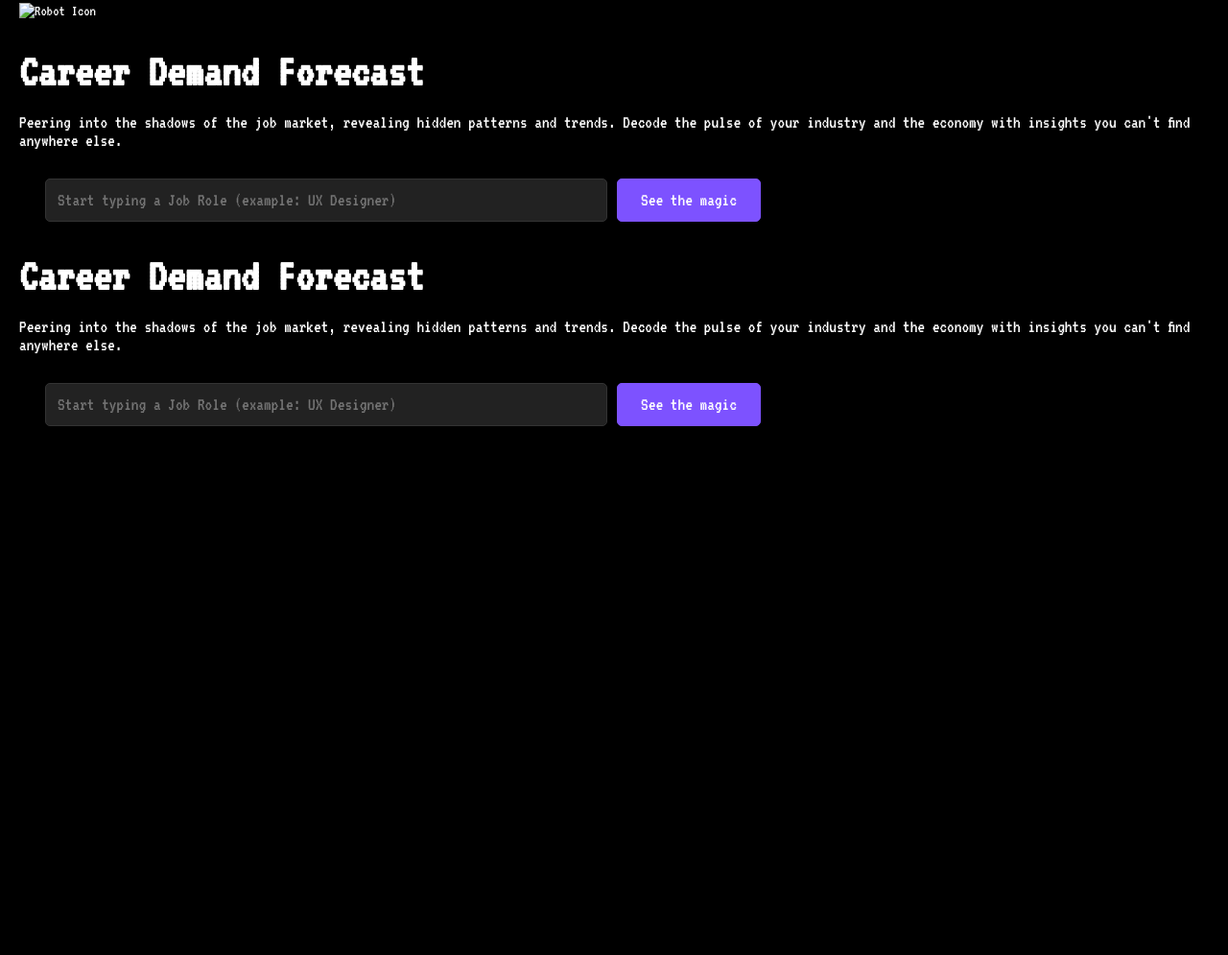
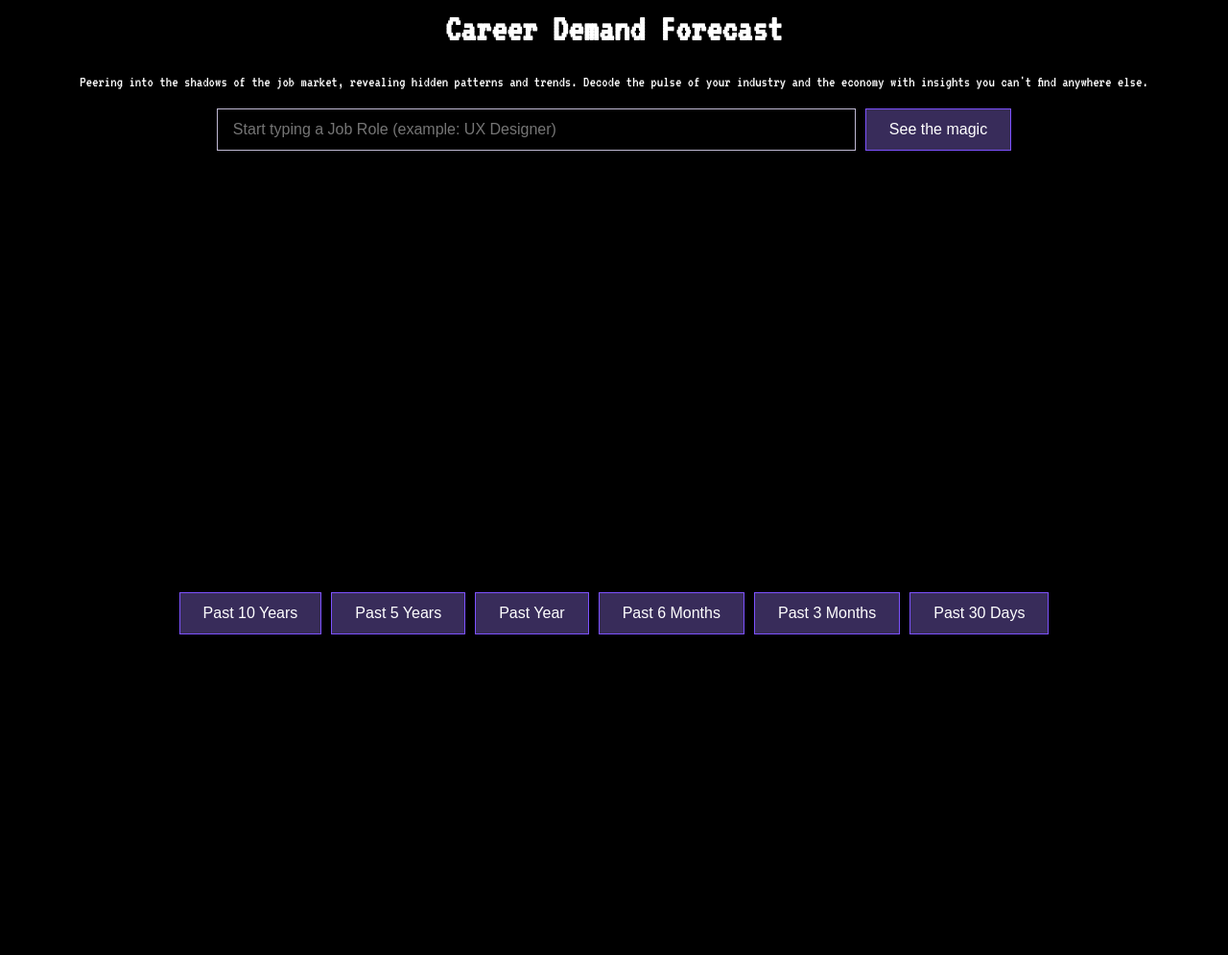
Before and after one commit to motaterry/job-posting-trends, a plain HTML site: page index.html in a window 1280 px wide. Shown: the part 17-1012 px from the top of the page at 96% size. After the commit the page ends 800 px from the top, so only its background shows below. Drawn offline with nearby package versions, Linux system fonts and the light colour scheme.

Commit message:
update files

```diff
--- a/index.html
+++ b/index.html
@@ -1,47 +1,33 @@
 <!DOCTYPE html>
 <html lang="en">
 <head>
-    <link rel="preconnect" href="https://fonts.googleapis.com">
-    <link rel="preconnect" href="https://fonts.gstatic.com" crossorigin>
-    <link href="https://fonts.googleapis.com/css2?family=VT323&display=swap" rel="stylesheet">
     <meta charset="UTF-8">
     <meta name="viewport" content="width=device-width, initial-scale=1.0">
     <title>Career Demand Forecast</title>
     <link rel="stylesheet" href="styles.css">
+    <link rel="preconnect" href="https://fonts.googleapis.com">
+    <link rel="preconnect" href="https://fonts.gstatic.com" crossorigin>
+    <link href="https://fonts.googleapis.com/css2?family=VT323&display=swap" rel="stylesheet">
     <script src="https://cdn.jsdelivr.net/npm/chart.js"></script>
     <script src="https://cdn.jsdelivr.net/npm/chartjs-adapter-date-fns"></script>
-    <script src="https://d3js.org/d3.v7.min.js"></script>
 </head>
 <body>
-    <div id="home-screen" class="screen active">
-        <div class="content">
-            <img src="robot-icon.png" alt="Robot Icon" class="icon">
-            <h1>Career Demand Forecast</h1>
-            <p>Peering into the shadows of the job market, revealing hidden patterns and trends. Decode the pulse of your industry and the economy with insights you can't find anywhere else.</p>
-            <form onsubmit="event.preventDefault(); showDataScreen();">
-                <input type="text" id="jobRole" placeholder="Start typing a Job Role (example: UX Designer)" required>
-                <button type="submit">See the magic</button>
-            </form>
-        </div>
+    <h1 class="vt323-regular">Career Demand Forecast</h1>
+    <p class="vt323-regular">Peering into the shadows of the job market, revealing hidden patterns and trends. Decode the pulse of your industry and the economy with insights you can't find anywhere else.</p>
+    <div class="search-container">
+        <input type="text" id="jobTitle" name="jobTitle" placeholder="Start typing a Job Role (example: UX Designer)" class="vt323-regular">
+        <button id="fetchButton" class="vt323-regular">See the magic</button>
     </div>
-    <div id="data-screen" class="screen">
-        <div class="content">
-            <h1>Career Demand Forecast</h1>
-            <p>Peering into the shadows of the job market, revealing hidden patterns and trends. Decode the pulse of your industry and the economy with insights you can't find anywhere else.</p>
-            <form onsubmit="event.preventDefault(); updateChart('1year');">
-                <input type="text" id="jobRoleDisplay" placeholder="Start typing a Job Role (example: UX Designer)" required>
-                <button type="submit">See the magic</button>
-            </form>
-            <canvas id="jobTrendChart" width="600" height="400"></canvas>
-            <div id="timeframe-buttons">
-                <button onclick="updateChart('10years')">Past 10 Years</button>
-                <button onclick="updateChart('5years')">Past 5 Years</button>
-                <button onclick="updateChart('1year')">Past Year</button>
-                <button onclick="updateChart('6months')">Past 6 Months</button>
-                <button onclick="updateChart('3months')">Past 3 Months</button>
-                <button onclick="updateChart('30days')">Past 30 Days</button>
-            </div>
-            <div id="error-message" style="display:none; color: red; margin-top: 10px;"></div>
+    <div class="content">
+        <div id="popular-job-titles" class="vt323-regular"></div>
+        <canvas id="jobTrendChart" width="600" height="400"></canvas>
+        <div id="timeframe-buttons" class="vt323-regular">
+            <button>Past 10 Years</button>
+            <button>Past 5 Years</button>
+            <button>Past Year</button>
+            <button>Past 6 Months</button>
+            <button>Past 3 Months</button>
+            <button>Past 30 Days</button>
         </div>
     </div>
     <script src="script.js"></script>
--- a/script.js
+++ b/script.js
@@ -1,24 +1,31 @@
-function showDataScreen() {
-    var jobRole = document.getElementById('jobRole').value;
-    document.getElementById('jobRoleDisplay').value = jobRole;
+document.getElementById('fetchButton').addEventListener('click', updateChart);
 
-    document.getElementById('home-screen').classList.remove('active');
-    document.getElementById('data-screen').classList.add('active');
+async function updateChart() {
+    const jobTitle = document.getElementById('jobTitle').value;
+    const response = await fetch(`job_posts.csv`);
+    const data = await response.text();
+    const parsedData = Papa.parse(data, { header: true }).data;
 
-    updateChart('1year'); // Default to past year
-}
+    const filteredData = parsedData.filter(post => post.title.includes(jobTitle));
 
-document.addEventListener("DOMContentLoaded", function() {
-    var ctx = document.getElementById('jobTrendChart').getContext('2d');
-    var jobTrendChart = new Chart(ctx, {
+    const jobTitles = [...new Set(filteredData.map(post => post.title))];
+    const popularJobTitlesContainer = document.getElementById('popular-job-titles');
+    popularJobTitlesContainer.innerHTML = jobTitles.map(title => `<button>${title}</button>`).join('');
+
+    const chartData = filteredData.map(post => ({
+        x: new Date(post.date_posted),
+        y: 1
+    }));
+
+    const ctx = document.getElementById('jobTrendChart').getContext('2d');
+    new Chart(ctx, {
         type: 'line',
         data: {
-            labels: [], // This will be updated dynamically
             datasets: [{
                 label: 'Number of Job Posts',
-                data: [], // This will be updated dynamically
-                borderColor: 'rgba(75, 192, 192, 1)',
-                borderWidth: 2,
+                data: chartData,
+                borderColor: '#561EFF',
+                backgroundColor: '#561EFF',
                 fill: false,
                 tension: 0.1
             }]
@@ -28,81 +35,28 @@ document.addEventListener("DOMContentLoaded", function() {
                 x: {
                     type: 'time',
                     time: {
-                        unit: 'month'
-                    },
-                    title: {
-                        display: true,
-                        text: 'Time'
+                        unit: 'year'
                     }
                 },
                 y: {
-                    beginAtZero: true,
-                    title: {
-                        display: true,
-                        text: 'Number of Job Posts'
-                    }
+                    beginAtZero: true
                 }
             },
             plugins: {
+                legend: {
+                    display: true,
+                    labels: {
+                        color: '#fff'
+                    }
+                },
                 tooltip: {
                     callbacks: {
                         label: function(context) {
-                            return `Date: ${context.label}, ${context.raw} job posts`;
+                            return `Date: ${context.label}, ${context.raw.y} job posts`;
                         }
                     }
                 }
             }
         }
     });
-
-    window.updateChart = function(timeframe) {
-        // Fetch data and update chart based on timeframe
-        var jobRole = document.getElementById('jobRoleDisplay').value;
-        var errorMessage = document.getElementById('error-message');
-        errorMessage.style.display = 'none'; // Hide error message before new request
-
-        // Here we should replace this with a real data fetching logic
-        var data = generateMockData(timeframe); // Mock data for demonstration purposes
-
-        jobTrendChart.data.labels = data.labels;
-        jobTrendChart.data.datasets[0].data = data.values;
-        jobTrendChart.update();
-    }
-
-    function generateMockData(timeframe) {
-        // Generate mock data based on the timeframe
-        var now = new Date();
-        var labels = [];
-        var values = [];
-        var startDate;
-
-        switch(timeframe) {
-            case '10years':
-                startDate = new Date(now.setFullYear(now.getFullYear() - 10));
-                break;
-            case '5years':
-                startDate = new Date(now.setFullYear(now.getFullYear() - 5));
-                break;
-            case '1year':
-                startDate = new Date(now.setFullYear(now.getFullYear() - 1));
-                break;
-            case '6months':
-                startDate = new Date(now.setMonth(now.getMonth() - 6));
-                break;
-            case '3months':
-                startDate = new Date(now.setMonth(now.getMonth() - 3));
-                break;
-            case '30days':
-                startDate = new Date(now.setDate(now.getDate() - 30));
-                break;
-        }
-
-        while (startDate <= now) {
-            labels.push(new Date(startDate));
-            values.push(Math.floor(Math.random() * 1000)); // Random values for demonstration
-            startDate.setMonth(startDate.getMonth() + 1);
-        }
-
-        return { labels: labels, values: values };
-    }
-});
+}
--- a/styles.css
+++ b/styles.css
@@ -1,90 +1,75 @@
-/* Add VT323 font family */
-body, h1, h2, h3, h4, h5, h6, p, label, button, input, select {
+body {
+    background-color: #000;
+    color: #fff;
     font-family: 'VT323', monospace;
 }
 
-/* Adjust the layout and styling */
-body {
-    background-color: #000; /* Black background */
-    color: #fff; /* White text */
-    margin: 0;
-    padding: 0;
-    display: flex;
-    flex-direction: column;
-    align-items: center;
-    justify-content: center;
-    min-height: 100vh;
-    padding: 20px;
-}
-
 h1 {
-    margin-bottom: 10px;
-    font-size: 3em;
+    text-align: center;
+    font-size: 2.5em;
 }
 
 p {
-    margin-bottom: 30px;
-    font-size: 1.2em;
+    text-align: center;
+    margin-bottom: 20px;
 }
 
-form {
+.search-container {
     display: flex;
-    flex-direction: row;
     justify-content: center;
-    align-items: center;
     gap: 10px;
-    width: 100%;
-    max-width: 800px;
+    margin-bottom: 20px;
 }
 
 input[type="text"] {
-    width: 70%;
-    padding: 12px;
-    font-size: 1.2em;
-    border: 1px solid #333;
-    border-radius: 5px;
-    background-color: #222;
+    width: 50%;
+    padding: 12px 16px;
+    border: 1px solid #C0B9D4;
+    background-color: #000;
     color: #fff;
+    font-size: 1em;
+    box-shadow: 0 1px 2px 0 rgba(18, 8, 44, 0.05);
 }
 
 button {
     padding: 12px 24px;
-    font-size: 1.2em;
+    border: 1px solid #7D52FF;
+    background-color: #382C5A;
     color: #fff;
-    background-color: #7D52FF;
-    border: 1px solid #7D52FF;
-    border-radius: 5px;
+    font-size: 1em;
+    box-shadow: 0 1px 2px 0 rgba(18, 8, 44, 0.05);
     cursor: pointer;
+}
+
+.content {
+    text-align: center;
+}
+
+#jobTrendChart {
+    margin: 20px auto;
+    display: block;
 }
 
 #timeframe-buttons {
     display: flex;
-    flex-direction: row;
+    justify-content: center;
     flex-wrap: wrap;
+    gap: 10px;
+    margin-top: 20px;
+}
+
+#popular-job-titles {
+    margin: 20px auto;
+    display: flex;
     justify-content: center;
     gap: 10px;
+    flex-wrap: wrap;
 }
 
-#timeframe-buttons button {
-    padding: 12px 24px;
-    font-size: 1.2em;
+#popular-job-titles button {
+    padding: 4px 8px;
+    background-color: #2A2A2A;
     color: #fff;
-    background-color: #333;
-    border: 1px solid #444;
-    border-radius: 5px;
-    cursor: pointer;
+    border: none;
+    cursor: default;
 }
-
-/* Remove background and border for .content class */
-.content {
-    background-color: transparent;
-    border: none;
-}
-
-/* Chart container adjustments */
-canvas {
-    display: block;
-    margin: 20px 0;
-    width: 100%;
-    max-width: 800px;
-}
```
